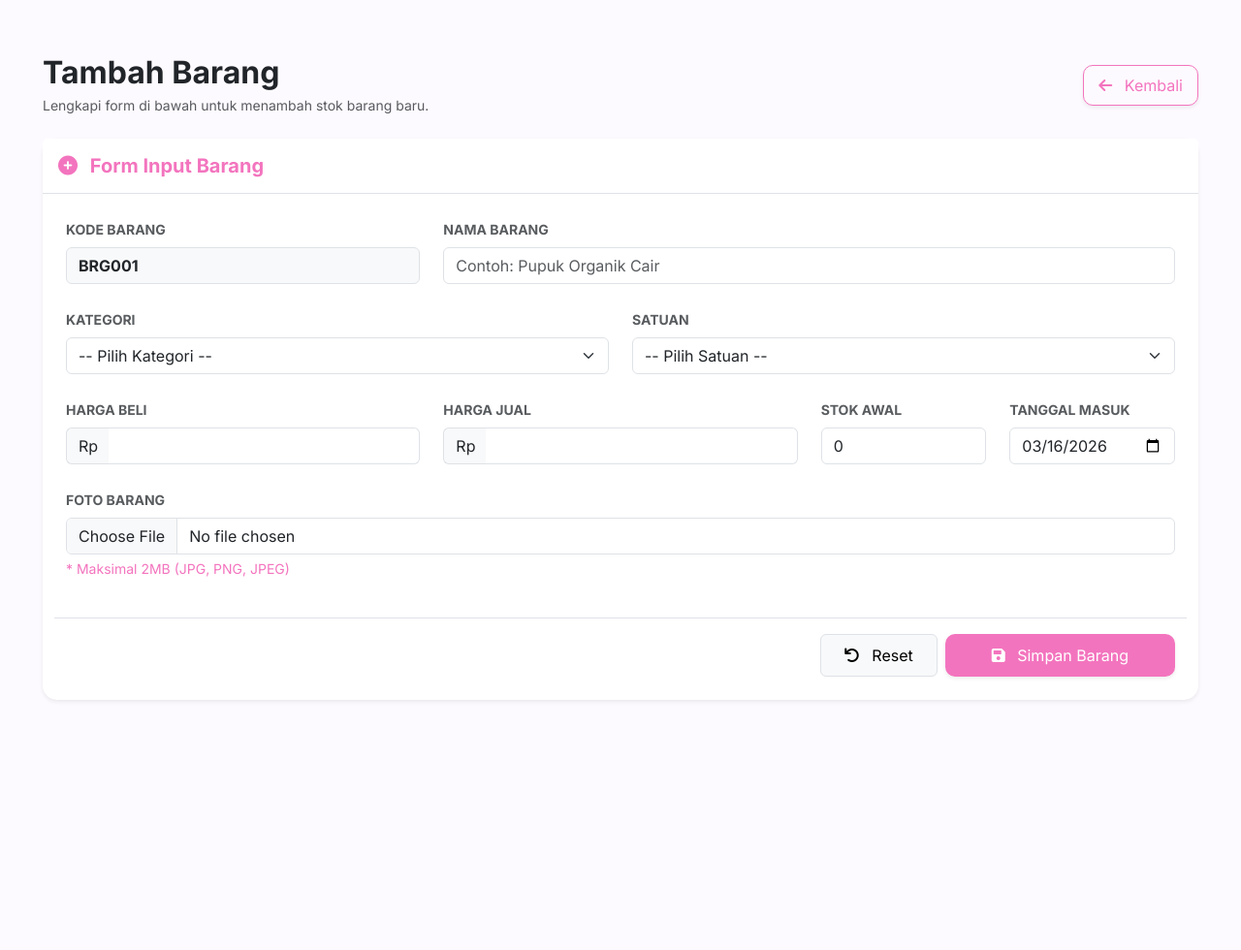
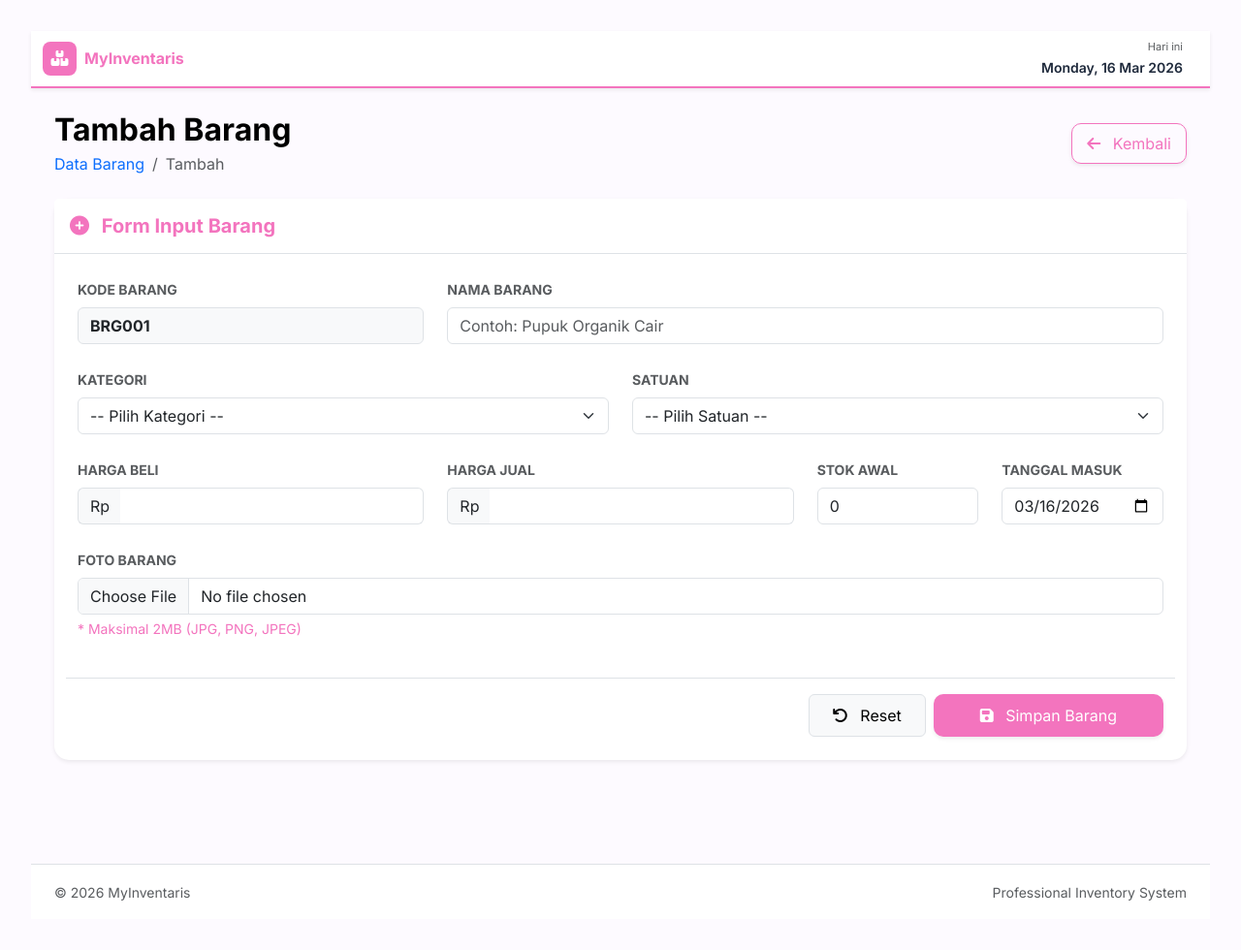
Before and after one commit to aishafayza42/proweblanjut-crud-a12202407285, a PHP site: page /tambah.php in a window 1280 px wide. Shown: the whole page at 97% size. Before the commit the page ends 723 px from the top, so only its background shows below. Run offline with PHP 8.4, Linux system fonts and the light colour scheme; data that the repository does not hold is empty.

```diff
--- /dev/null
+++ b/includes/footer.php
@@ -0,0 +1,15 @@
+</main> <footer class="footer py-3 bg-white border-top mt-auto">
+            <div class="container-fluid px-4">
+                <div class="row align-items-center">
+                    <div class="col-md-6 text-center text-md-start">
+                        <span class="text-muted small">&copy; <?= date('Y'); ?> MyInventaris</span>
+                    </div>
+                    <div class="col-md-6 text-end d-none d-md-block">
+                        <span class="text-muted small">Professional Inventory System</span>
+                    </div>
+                </div>
+            </div>
+        </footer>
+    </div> </div> <script src="https://cdn.jsdelivr.net/npm/bootstrap@5.3.0/dist/js/bootstrap.bundle.min.js"></script>
+</body>
+</html>
--- /dev/null
+++ b/includes/header.php
@@ -0,0 +1,35 @@
+<!DOCTYPE html>
+<html lang="id">
+<head>
+    <meta charset="UTF-8">
+    <meta name="viewport" content="width=device-width, initial-scale=1.0">
+    <title>MyInventaris - Modern Admin</title>
+
+    <link href="https://cdn.jsdelivr.net/npm/bootstrap@5.3.0/dist/css/bootstrap.min.css" rel="stylesheet">
+    <link href="https://fonts.googleapis.com/css2?family=Inter:wght@400;500;600;700&display=swap" rel="stylesheet">
+    <link rel="stylesheet" href="https://cdnjs.cloudflare.com/ajax/libs/font-awesome/6.4.0/css/all.min.css">
+    <link rel="stylesheet" href="/manajemen-inventaris/assets/css/style.css">
+</head>
+<body>
+
+<nav class="navbar navbar-expand-lg navbar-light sticky-top shadow-sm" style="background-color: white; border-bottom: 2px solid var(--primary-color);">
+    <div class="container-fluid">
+        <div class="d-flex align-items-center">
+            <div class="text-white p-2 rounded-3 me-2 d-flex align-items-center justify-content-center"
+                 style="width: 35px; height: 35px; background-color: var(--primary-color);">
+                <i class="fas fa-boxes"></i>
+            </div>
+            <span class="logo-text fw-bold" style="color: var(--primary-color);">MyInventaris</span>
+        </div>
+
+        <div class="ms-auto d-flex align-items-center">
+            <div class="me-3 d-none d-md-block text-end">
+                <small class="text-muted d-block" style="font-size: 11px;">Hari ini</small>
+                <span class="fw-semibold small"><?= date('l, d M Y'); ?></span>
+            </div>
+        </div>
+    </div>
+</nav>
+
+<div class="main-wrapper w-100 d-flex flex-column min-vh-100">
+    <main class="flex-grow-1 p-4">
--- a/pages/barang/edit.php
+++ b/pages/barang/edit.php
@@ -20,10 +20,9 @@ $satuan = $pdo->query("SELECT * FROM satuan ORDER BY nama_satuan")->fetchAll();
 
 <div class="d-flex justify-content-between align-items-center mb-4">
     <div>
-        <h2 class="fw-bold mb-1" style="color: #f374be;">Edit Barang</h2>
+        <h2 class="fw-bold mb-1" style="color: #000000;">Edit Barang</h2>
         <nav aria-label="breadcrumb">
             <ol class="breadcrumb mb-0">
-                <li class="breadcrumb-item"><a href="../../index.php" class="text-decoration-none">Dashboard</a></li>
                 <li class="breadcrumb-item"><a href="index.php" class="text-decoration-none">Data Barang</a></li>
                 <li class="breadcrumb-item active">Edit</li>
             </ol>
--- a/pages/barang/tambah.php
+++ b/pages/barang/tambah.php
@@ -12,31 +12,24 @@ if ($last_kode) {
 
 $kategori = $pdo->query("SELECT * FROM kategori ORDER BY nama_kategori")->fetchAll();
 $satuan = $pdo->query("SELECT * FROM satuan ORDER BY nama_satuan")->fetchAll();
+
+include '../../includes/header.php';
 ?>
 
-<!DOCTYPE html>
-<html lang="id">
-<head>
-    <meta charset="UTF-8">
-    <meta name="viewport" content="width=device-width, initial-scale=1.0">
-    <title>Tambah Barang - Inventaris</title>
-    <link href="https://cdn.jsdelivr.net/npm/bootstrap@5.3.0/dist/css/bootstrap.min.css" rel="stylesheet">
-    <link rel="stylesheet" href="https://cdnjs.cloudflare.com/ajax/libs/font-awesome/6.0.0/css/all.min.css">
-    <link href="https://fonts.googleapis.com/css2?family=Inter:wght@400;500;600;700&display=swap" rel="stylesheet">
-    <link rel="stylesheet" href="../../assets/css/style.css">
-</head>
-<body>
-
-<div class="container-fluid py-4">
-    <div class="d-flex justify-content-between align-items-center mb-4">
-        <div>
-            <h2 class="fw-bold text-dark mb-1">Tambah Barang</h2>
-            <p class="text-muted small mb-0">Lengkapi form di bawah untuk menambah stok barang baru.</p>
-        </div>
-        <a href="index.php" class="btn btn-outline-pink shadow-sm">
+<div class="d-flex justify-content-between align-items-center mb-4">
+    <div>
+        <h2 class="fw-bold mb-1" style="color: #000000;">Tambah Barang</h2>
+        <nav aria-label="breadcrumb">
+            <ol class="breadcrumb mb-0">
+                <li class="breadcrumb-item"><a href="index.php" class="text-decoration-none">Data Barang</a></li>
+                <li class="breadcrumb-item active">Tambah</li>
+            </ol>
+        </nav>
+    </div>
+    <a href="index.php" class="btn btn-outline-pink shadow-sm">
             <i class="fas fa-arrow-left me-2"></i> Kembali
         </a>
-    </div>
+</div>
 
     <div class="card card-custom border-0 shadow-sm">
         <div class="card-header bg-white py-3 border-bottom">
@@ -154,5 +147,4 @@ function previewImage(input) {
 }
 </script>
 
-</body>
-</html>
+<?php include '../../includes/footer.php'; ?>
```
Also changed, not shown: pages/barang/index.php (+3 -16 lines).
